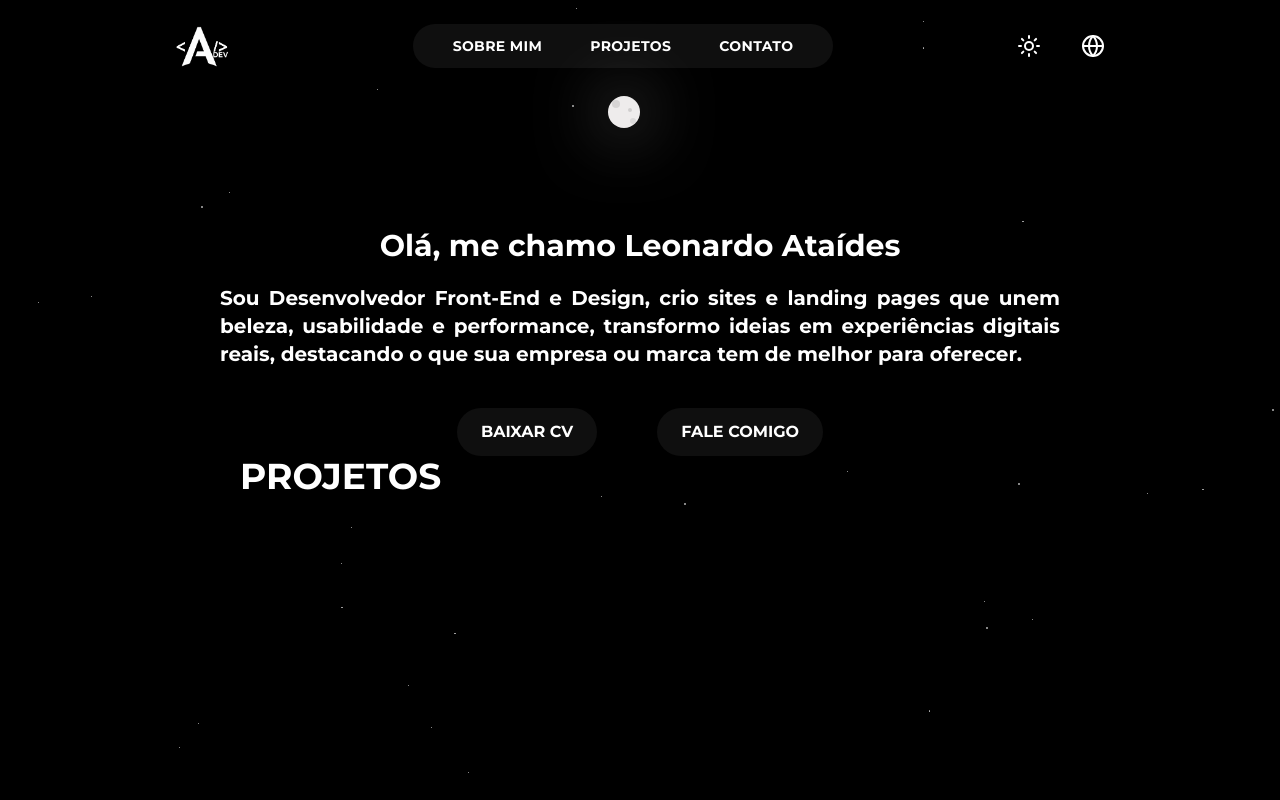
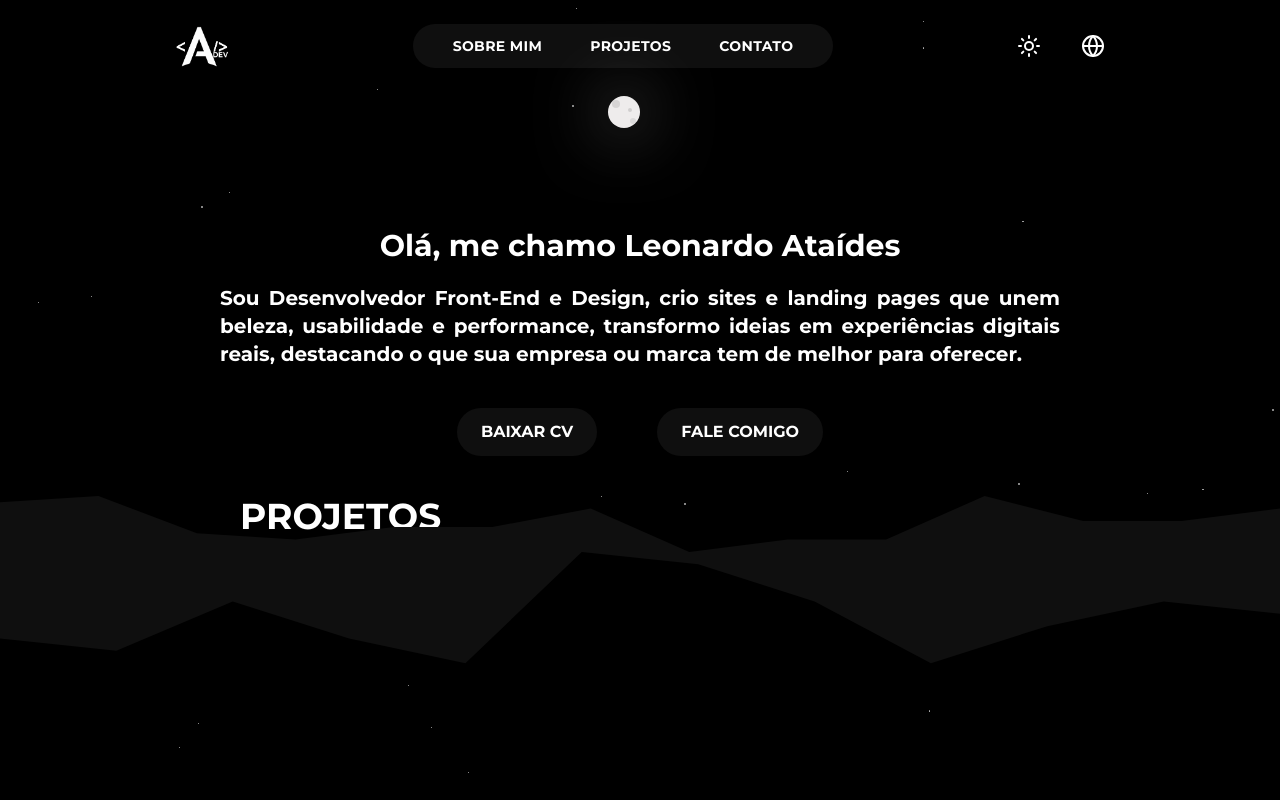
Before and after one commit to LeonardoAtaides/MyPortifolio, a Next.js app in the folder my-portifolio/: page /Home in a window 1280 px wide. Shown: the top 800 px of the page. Built offline with nearby package versions, Linux system fonts and the light colour scheme.

Commit message:
Update page.tsx

```diff
--- a/my-portifolio/app/Home/page.tsx
+++ b/my-portifolio/app/Home/page.tsx
@@ -76,8 +76,18 @@ export default function Home() {
       </div>
 
       {/* Projetos */}
-      <h1 className="text-4xl pl-60">PROJETOS</h1>
-      <img src="/assets/CometaSuperior.svg" alt="" className="w-full h-200" />
+      <h1 className="text-4xl mt-10 pl-60 absolute">PROJETOS</h1>
+
+      <div className="relative z-20 mt-10">
+      <img src="/assets/CometaSuperior.svg" alt="" className="w-full h-full" />
+      <div className="bg-[#0F0F0F] w-full h-auto"></div>
+      <img src="/assets/CometaInferior.svg" alt="" className="w-full h-full" />
+      </div>
+
+
+
+
+
     </main>
   );
 }
```
